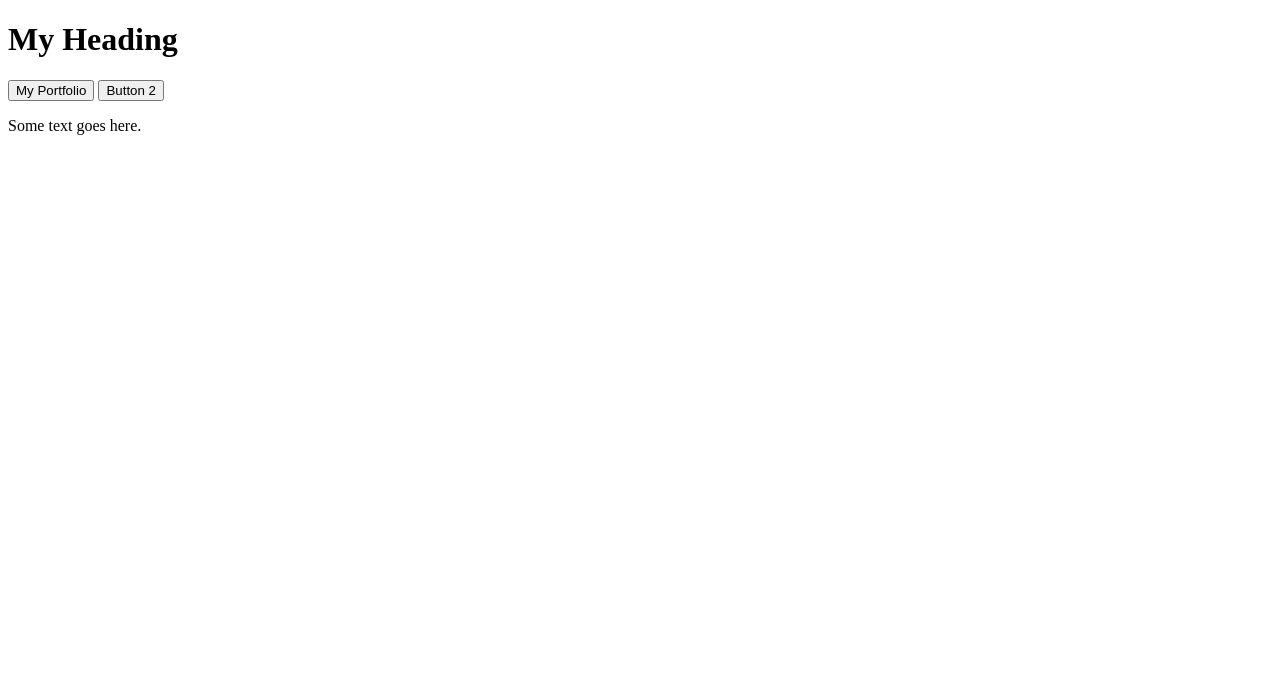
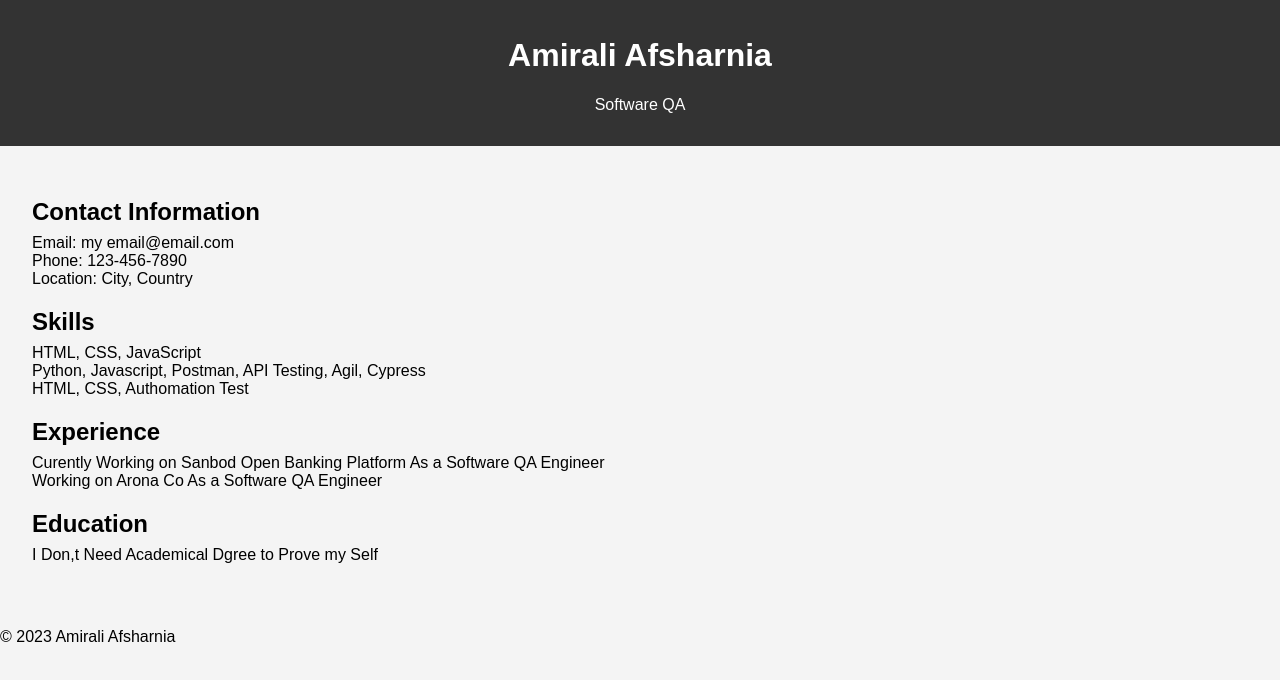
Before and after one commit to Its4mirali/its4mirali.github.io, a plain HTML site: page index.html in a window 1280 px wide. Drawn offline with Linux system fonts and the light colour scheme.

Commit message:
Update index.html my portfolio

```diff
--- a/index.html
+++ b/index.html
@@ -1,12 +1,67 @@
 <!DOCTYPE html>
-<html>
+<html lang="en">
 <head>
-	<title>My Simple HTML Page</title>
+    <meta charset="UTF-8">
+    <meta name="viewport" content="width=device-width, initial-scale=1.0">
+    <title>My Resume</title>
+    <style>
+        body {
+            font-family: Arial, sans-serif;
+            background-color: #f4f4f4;
+            margin: 0;
+            padding: 0;
+            box-sizing: border-box;
+        }
+        header {
+            background-color: #333;
+            color: #fff;
+            text-align: center;
+            padding: 1rem 0;
+        }
+        section {
+            padding: 2rem;
+        }
+        .info {
+            margin-bottom: 1rem;
+        }
+        .info h2 {
+            margin-bottom: 0.5rem;
+        }
+        .info p {
+            margin: 0;
+        }
+    </style>
 </head>
 <body>
-	<h1>My Heading</h1>
-	<button>My Portfolio</button>
-	<button>Button 2</button>
-	<p>Some text goes here.</p>
+    <header>
+        <h1>Amirali Afsharnia</h1>
+        <p>Software QA</p>
+    </header>
+    <section>
+        <div class="info">
+            <h2>Contact Information</h2>
+            <p>Email: my email@email.com</p>
+            <p>Phone: 123-456-7890</p>
+            <p>Location: City, Country</p>
+        </div>
+        <div class="info">
+            <h2>Skills</h2>
+            <p>HTML, CSS, JavaScript</p>
+            <p>Python, Javascript, Postman, API Testing, Agil, Cypress</p>
+            <p>HTML, CSS, Authomation Test</p>
+        </div>
+        <div class="info">
+            <h2>Experience</h2>
+            <p>Curently Working on Sanbod Open Banking Platform As a Software QA Engineer</p>
+            <p>Working on Arona Co As a Software QA Engineer </p>
+        </div>
+        <div class="info">
+            <h2>Education</h2>
+            <p>I Don,t Need Academical Dgree to Prove my Self</p>
+        </div>
+    </section>
+    <footer>
+        <p>&copy; 2023 Amirali Afsharnia</p>
+    </footer>
 </body>
 </html>
```
